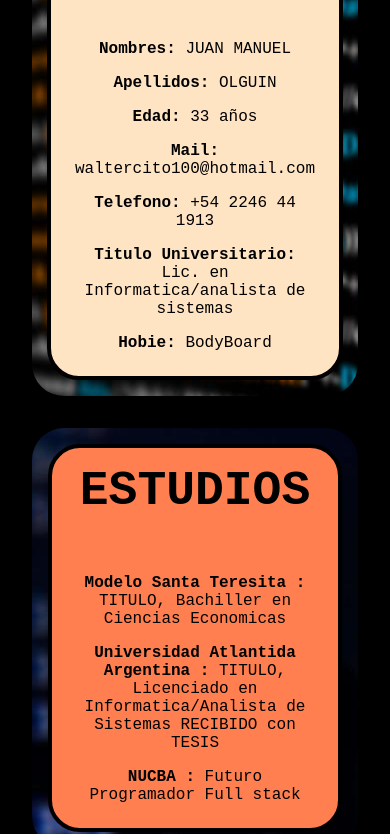
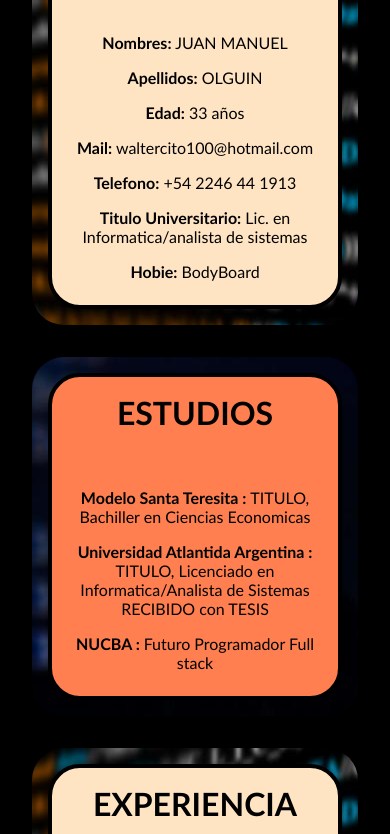
Before and after one commit to Juanolguin21/cv-pagina-tarjeta-1, a plain HTML site: page index.html in a window 390 px wide. Shown: the part 766-1600 px from the top of the page. Drawn offline with Linux system fonts and the light colour scheme.

Commit message:
cv TARJETA

```diff
--- a/styles.css
+++ b/styles.css
@@ -2,7 +2,7 @@
     margin: 0;
     padding: 0;
     box-sizing: border-box;
-    font-family:'Courier New', Courier, monospace;
+    font-family:'Gill Sans', 'Gill Sans MT', Calibri, 'Trebuchet MS', sans-serif;
     text-decoration: none;
     list-style: none;
 }
@@ -178,7 +178,7 @@ footer img {
     *{
         margin: 0;
         padding: 0;
-        font-family:'Courier New', Courier, monospace;
+
     }
 
     section {
@@ -209,7 +209,7 @@ footer img {
         border: 0.3rem solid;
     }
     h1 {
-        font-size: 3rem;
+        font-size: 2rem;
     }
     .infoPersonal p {
         font-size: 1rem;
```
